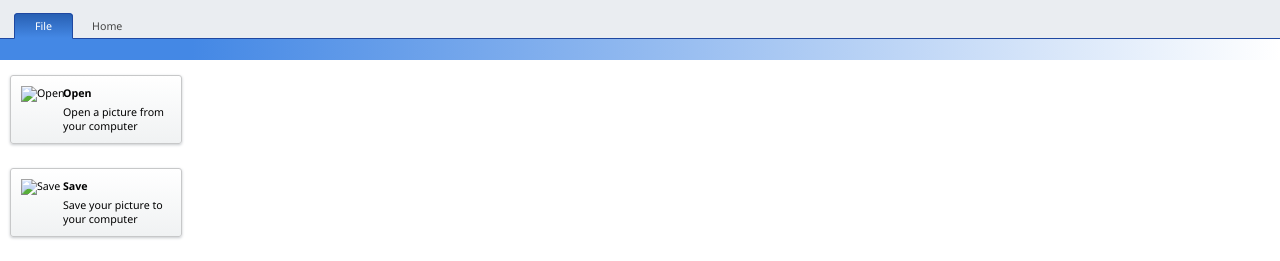
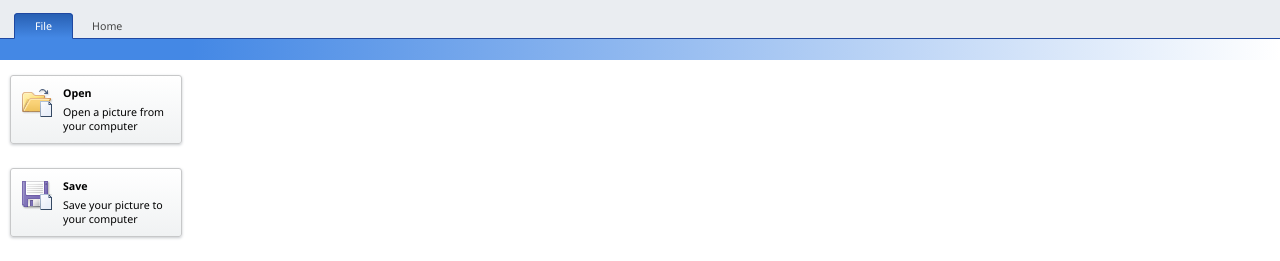
Before and after one commit to Prisiyana/Cloud-Paint, a website with bundled scripts: page Paint/index.html in a window 1280 px wide. Both pictures are taken after a click on the element "File". Shown: the top 261 px of the page. Built offline with nearby package versions, Linux system fonts and the light colour scheme.

Commit message:
Fix icons for work with files

```diff
--- a/Paint/index.html
+++ b/Paint/index.html
@@ -32,13 +32,13 @@
         <div class="ribbon-backstage">
 
             <div id = "open-document-button"  class="button big">
-                <img src="icons/normal/open-page.png" alt="Open"/>
+                <img src="PaintIcons/Files/open-page.png" alt="Open"/>
                 <span class="label">Open</span>
                 <span class="desc">Open a picture from your computer</span>
             </div>
             <br/>
             <div id = "save-img-button"  class="button big">
-                <img src="icons/normal/save-page.png" alt="Save"/>
+                <img src="PaintIcons/Files/save-page.png" alt="Save"/>
                 <span class="label">Save</span>
                 <span class="desc">Save your picture to your computer</span>
             </div>
```
Also changed, not shown: Paint/PaintIcons/Files/open-page.png (added), Paint/PaintIcons/Files/save-page.png (added).
